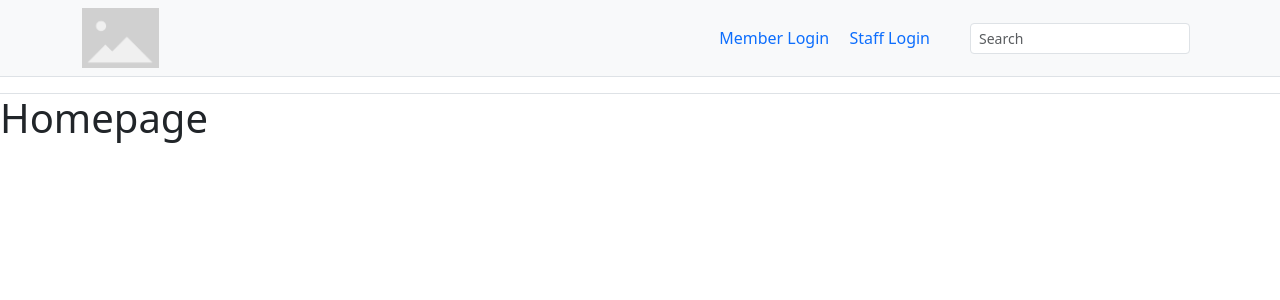
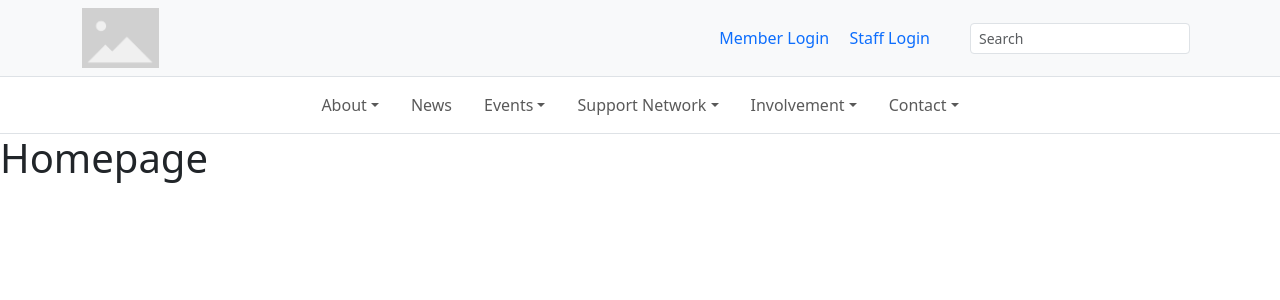
Before and after one commit to T-Sunset/Ito5032-A3-35492090, a Vue app in the folder PrismProject/: page / in a window 1280 px wide. Shown: the top 300 px of the page. Built offline with nearby package versions, Linux system fonts and the light colour scheme; the HTML template or start-up script is replaced by a standard one.

Commit message:
Bugfix: Home menu not displaying until burger button toggled
Fixed a bug where the home menu wouldn't display upon opening the page by default.

Also, center-aligned the home navigation ribbon to align closer to the wireframes from A1.

```diff
--- a/PrismProject/src/components/Navbar.vue
+++ b/PrismProject/src/components/Navbar.vue
@@ -40,7 +40,7 @@
 
     <!-- Main Navigation -->
      <nav class="navbar navbar-expand-lg navbar-light bg-white border-bottom">
-        <div class="container">
+        <div class="container align-self-center">
 
             <!-- Hamburger Menu for Mobile -->
              <button
@@ -51,7 +51,7 @@
             <span class="navbar-toggler-icon"></span>
             </button>
 
-            <div class="collapse navbar-colapse" id="mainNav">
+            <div class="collapse navbar-collapse" id="mainNav">
                 <ul class="navbar-nav mx-auto">
 
                     <!-- About Us -->
```
